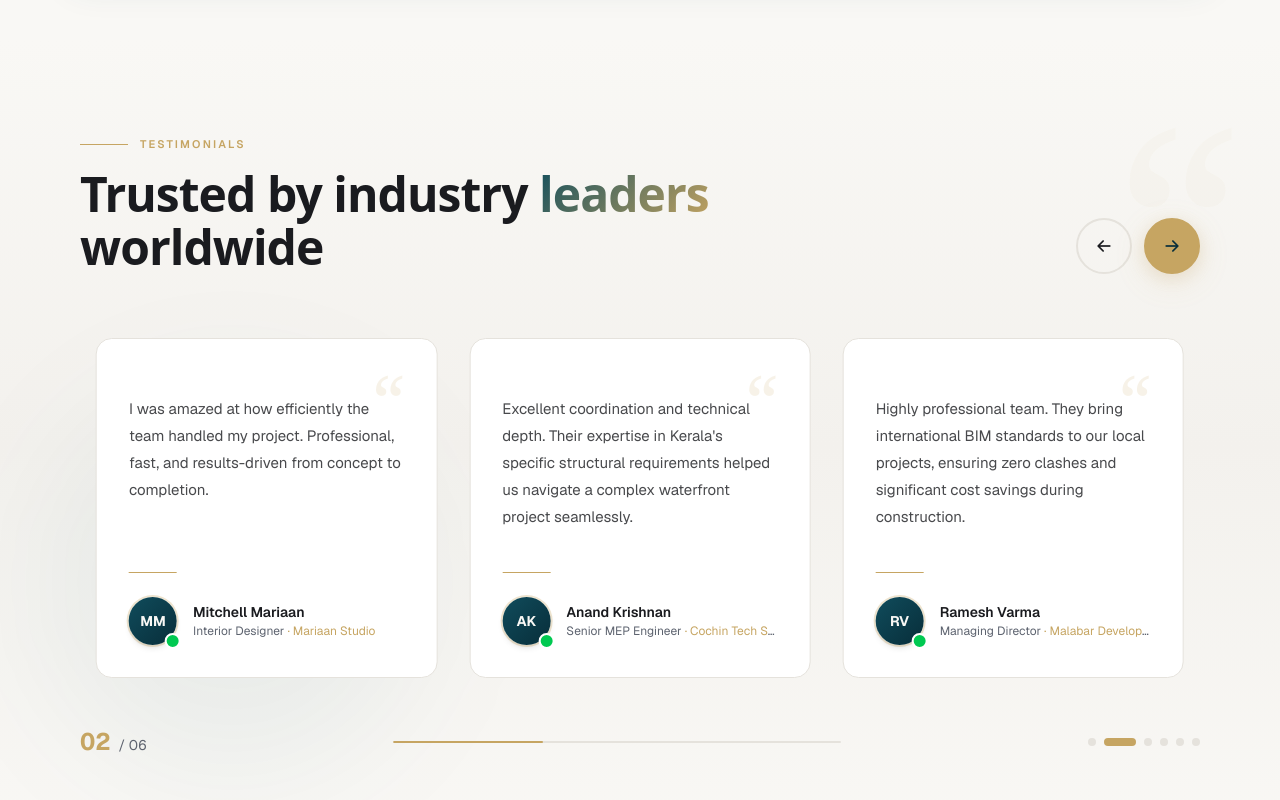
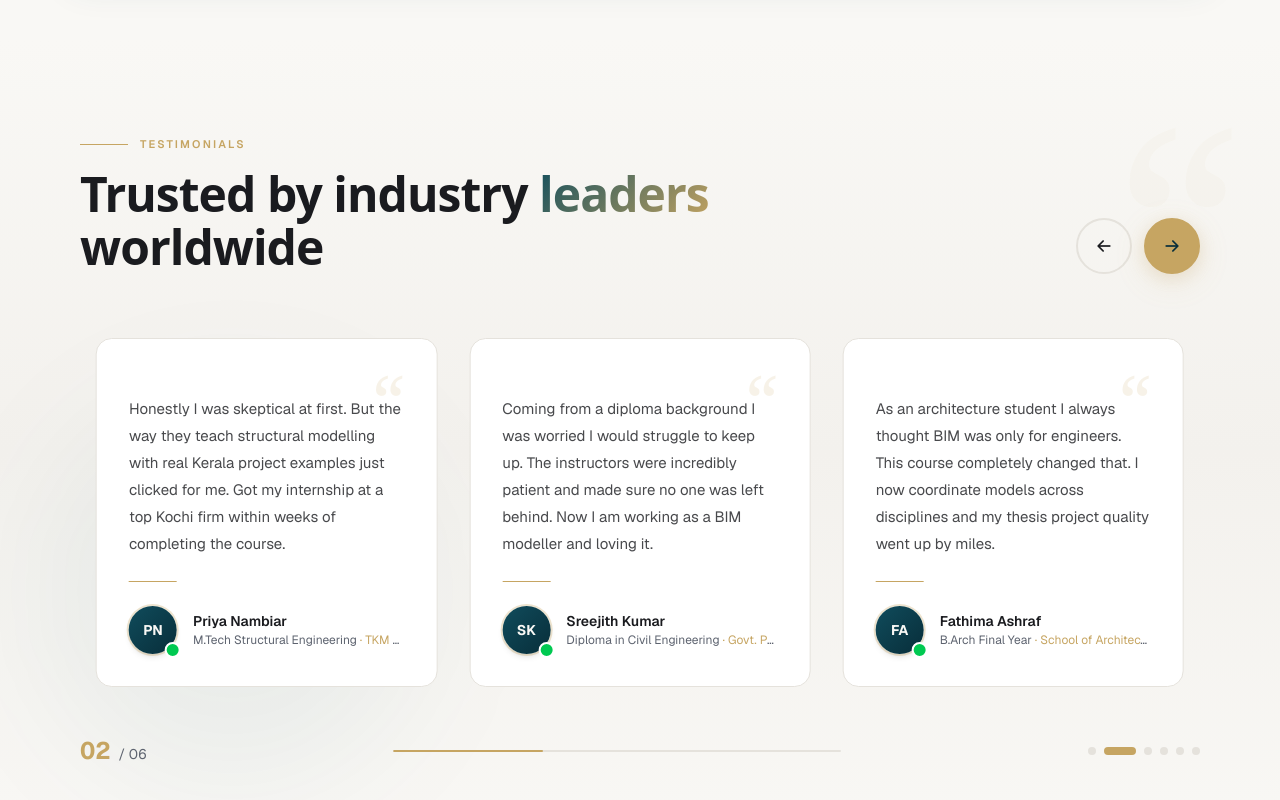
Before and after one commit to fludotechnologies/sunrise-structural, a Next.js app: page / in a window 1280 px wide. Shown: the part 3485-4285 px from the top of the page. Built offline with nearby package versions, Linux system fonts and the light colour scheme.

Commit message:
ui:update image

```diff
--- a/constants/site-config.ts
+++ b/constants/site-config.ts
@@ -84,7 +84,7 @@ export const STATS = [
 export const SERVICES = [
   {
     image:
-      "https://images.unsplash.com/photo-1555066931-4365d14bab8c?w=800&q=80",
+      "https://images.unsplash.com/photo-1461749280684-dccba630e2f6?w=800&q=80",
     title: "Computer Programming",
     description:
       "Specialized training in C, C++, Java, Python, and more coding languages.",
@@ -92,7 +92,7 @@ export const SERVICES = [
   },
   {
     image:
-      "https://images.unsplash.com/photo-1503387762-592deb58ef4e?w=800&q=80",
+      "https://images.unsplash.com/photo-1486325212027-8081e485255e?w=800&q=80",
     title: "Professional Courses",
     description:
       "Engineering software training — Revit, AutoCAD, 3DS Max, and BIM from scratch to advanced.",
@@ -100,7 +100,7 @@ export const SERVICES = [
   },
   {
     image:
-      "https://images.unsplash.com/photo-1664575602276-acd073f104c1?w=800&q=80",
+      "https://images.unsplash.com/photo-1552664730-d307ca884978?w=800&q=80",
     title: "Consultancy",
     description:
       "End-to-end project design and delivery — concept to completion on time.",
@@ -114,7 +114,7 @@ export const SERVICES = [
   },
   {
     image:
-      "https://images.unsplash.com/photo-1487958449943-2429e8be8625?w=800&q=80",
+      "https://images.unsplash.com/photo-1600585154340-be6161a56a0c?w=800&q=80",
     title: "Architecture",
     description:
       "Our architects visit your premises and deliver the best aesthetic solution.",
@@ -128,7 +128,7 @@ export const SERVICES = [
   },
   {
     image:
-      "https://images.unsplash.com/photo-1581094794329-c8112a89af12?w=800&q=80",
+      "https://images.unsplash.com/photo-1504307651254-35680f356dfd?w=800&q=80",
     title: "Safety Service Courses",
     description:
       "Building safety equipment, engineers, and labour to keep your site compliant.",
@@ -142,7 +142,7 @@ export const SERVICES = [
   },
   {
     image:
-      "https://images.unsplash.com/photo-1517694712202-14dd9538aa97?w=800&q=80",
+      "https://images.unsplash.com/photo-1518770660439-4636190af475?w=800&q=80",
     title: "Computer Hardware Training",
     description:
       "Computer Software & Hardware courses for Corporates and Individuals.",
@@ -189,75 +189,75 @@ export const SUSTAINABILITY_BADGES = [
 
 export const TESTIMONIALS = [
   {
-    initials: "LH",
-    name: "Liz Haward",
-    role: "Engineering Manager",
-    company: "Skyline Constructions",
+    initials: "AR",
+    name: "Arun Raj",
+    role: "B.Tech Civil Engineering",
+    company: "NIT Calicut",
     quote:
-      "Best decision I made was approaching Sunrise Structural for my upcoming project. The team delivered beyond expectations with precision and professionalism.",
+      "I joined the BIM course not knowing what to expect. Three months later I had a job offer before I even graduated. The hands-on Revit sessions and live project exposure made all the difference.",
     rating: 5,
   },
   {
-    initials: "MM",
-    name: "Mitchell Mariaan",
-    role: "Interior Designer",
-    company: "Mariaan Studio",
+    initials: "PN",
+    name: "Priya Nambiar",
+    role: "M.Tech Structural Engineering",
+    company: "TKM College of Engineering",
     quote:
-      "I was amazed at how efficiently the team handled my project. Professional, fast, and results-driven from concept to completion.",
+      "Honestly I was skeptical at first. But the way they teach structural modelling with real Kerala project examples just clicked for me. Got my internship at a top Kochi firm within weeks of completing the course.",
     rating: 5,
   },
   {
-    initials: "AK",
-    name: "Anand Krishnan",
-    role: "Senior MEP Engineer",
-    company: "Cochin Tech Spaces",
+    initials: "SK",
+    name: "Sreejith Kumar",
+    role: "Diploma in Civil Engineering",
+    company: "Govt. Polytechnic Thrissur",
     quote:
-      "Excellent coordination and technical depth. Their expertise in Kerala's specific structural requirements helped us navigate a complex waterfront project seamlessly.",
+      "Coming from a diploma background I was worried I would struggle to keep up. The instructors were incredibly patient and made sure no one was left behind. Now I am working as a BIM modeller and loving it.",
     rating: 5,
   },
   {
-    initials: "RV",
-    name: "Ramesh Varma",
-    role: "Managing Director",
-    company: "Malabar Developers",
+    initials: "FA",
+    name: "Fathima Ashraf",
+    role: "B.Arch Final Year",
+    company: "School of Architecture Trivandrum",
     quote:
-      "Highly professional team. They bring international BIM standards to our local projects, ensuring zero clashes and significant cost savings during construction.",
+      "As an architecture student I always thought BIM was only for engineers. This course completely changed that. I now coordinate models across disciplines and my thesis project quality went up by miles.",
     rating: 5,
   },
   {
-    initials: "AS",
-    name: "Ann Smith",
-    role: "Project Manager",
-    company: "Urban Build Co.",
+    initials: "MJ",
+    name: "Mohammed Jasim",
+    role: "Civil Engineering Graduate",
+    company: "MES College of Engineering",
     quote:
-      "Sunrise Structural provided the best team for my project. On-time, on-budget, and the quality of work was simply outstanding.",
+      "The placement support here is real, not just a promise. They helped me build my portfolio, prepared me for interviews, and followed up even after I got placed. Feels like they genuinely care about your career.",
     rating: 5,
   },
   {
-    initials: "RK",
-    name: "Rahul Khanna",
-    role: "Civil Engineer",
-    company: "Infra Solutions",
+    initials: "DS",
+    name: "Devika Suresh",
+    role: "M.Tech Construction Management",
+    company: "CUSAT",
     quote:
-      "Their BIM training transformed my career. The instructors are industry experts with deep real-world experience and patience.",
+      "I had already done two online BIM courses before this one. None of them compared. The live project workflow, clash detection sessions, and mentor feedback were on a completely different level.",
     rating: 5,
   },
   {
-    initials: "SP",
-    name: "Sarah Peterson",
-    role: "Senior Architect",
-    company: "Peterson Designs",
+    initials: "RR",
+    name: "Rohit Ramachandran",
+    role: "B.Tech Civil Engineering",
+    company: "College of Engineering Trivandrum",
     quote:
-      "Outstanding consultancy work. They turned our complex project into a smooth, well-managed journey from start to finish.",
+      "Weekend batches worked perfectly around my college schedule. Six months ago I had zero knowledge of Revit. Today I am freelancing for a structural firm in Calicut while finishing my final semester.",
     rating: 5,
   },
   {
-    initials: "JM",
-    name: "James Miller",
-    role: "Construction Lead",
-    company: "Miller & Sons",
+    initials: "AT",
+    name: "Anjali Thomas",
+    role: "Fresh Civil Engineering Graduate",
+    company: "Rajagiri School of Engineering",
     quote:
-      "Reliable, skilled, and detail-oriented. The safety services they provided kept our site running smoothly without a single incident.",
+      "Every session felt practical and grounded. No boring theory slides — just real models, real problems, and real solutions. I walked into my first job interview confident and walked out with an offer.",
     rating: 5,
   },
 ] as const;
```
